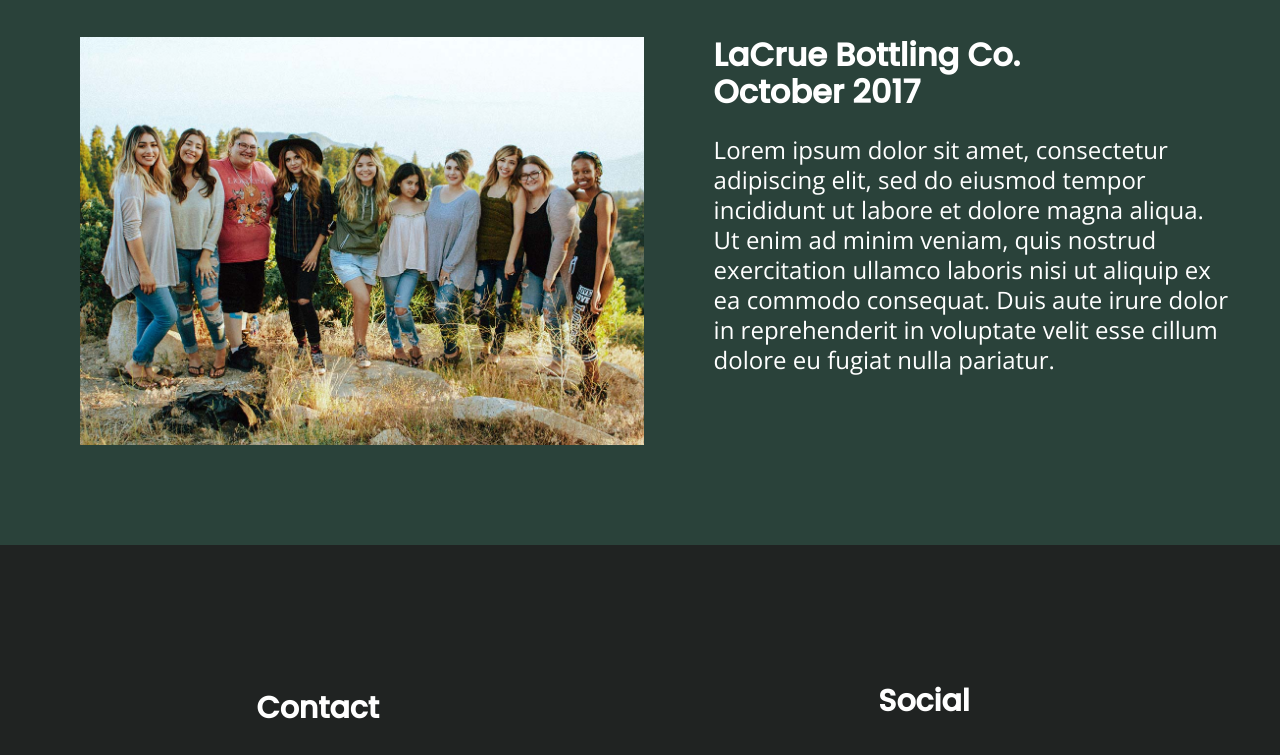
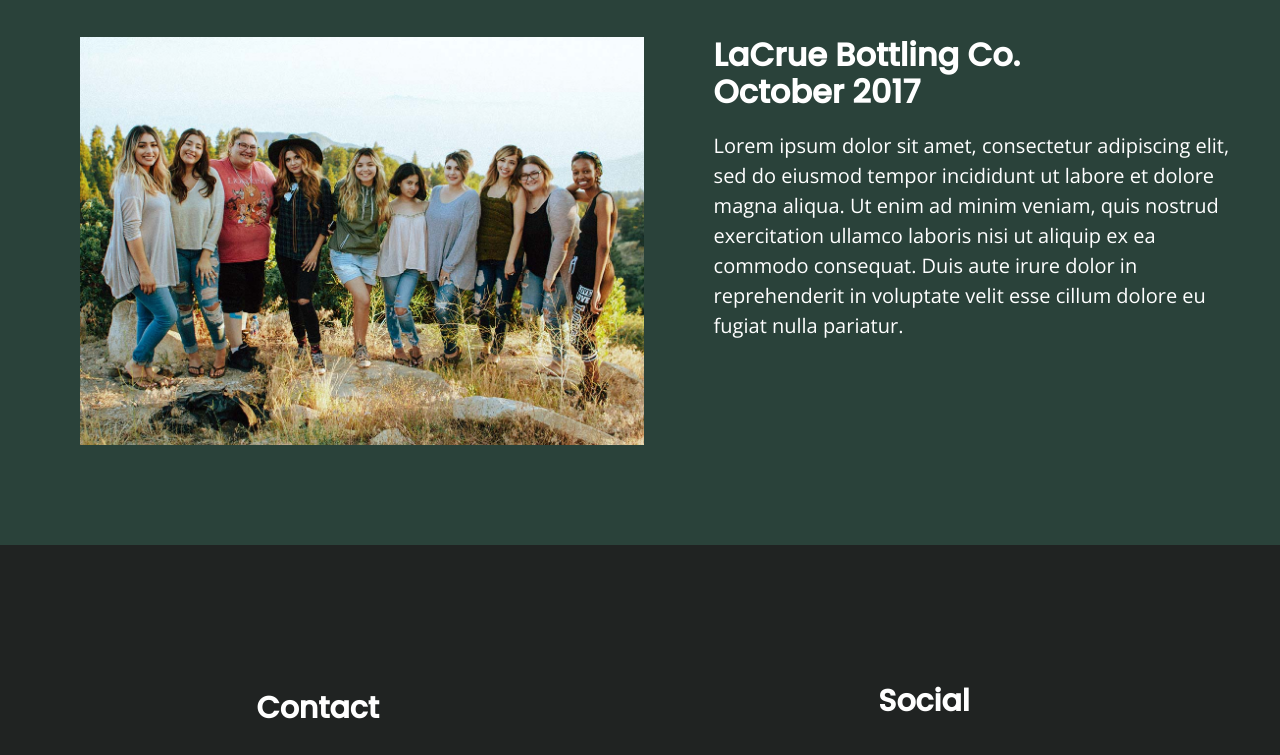
Before and after one commit to Nix73/unplugged, a website built with Parcel: page index.html in a window 1280 px wide. Shown: the part 2608-3363 px from the top of the page. Built offline with nearby package versions, Linux system fonts and the light colour scheme.

Commit message:
Small adjustments to font-size and line height for different screen sizes

```diff
--- a/css/main.css
+++ b/css/main.css
@@ -355,6 +355,9 @@
   width: 55%;
   margin: 20px 0;
 }
+.reviews p {
+  font-size: 0.875em;
+}
 
 /******  About Page  *****/
 
@@ -535,7 +538,7 @@
 
   p {
     font-size: 1.25em;
-    line-height: 1.625em;
+    line-height: 1.250em;
   }
 
   /*** Header ***/
@@ -644,9 +647,6 @@
     width: 70%;
     font-size: 1.25em;
     margin: 0;
-  }
-  .reviews p {
-    line-height: 1.25em;
   }
 
   .reviews article {
@@ -804,7 +804,7 @@
     font-size: 2em;
   }
   .reviews p {
-    font-size: 1.5em;
+    font-size: 1.25em;
   }
 
   footer p {
```
